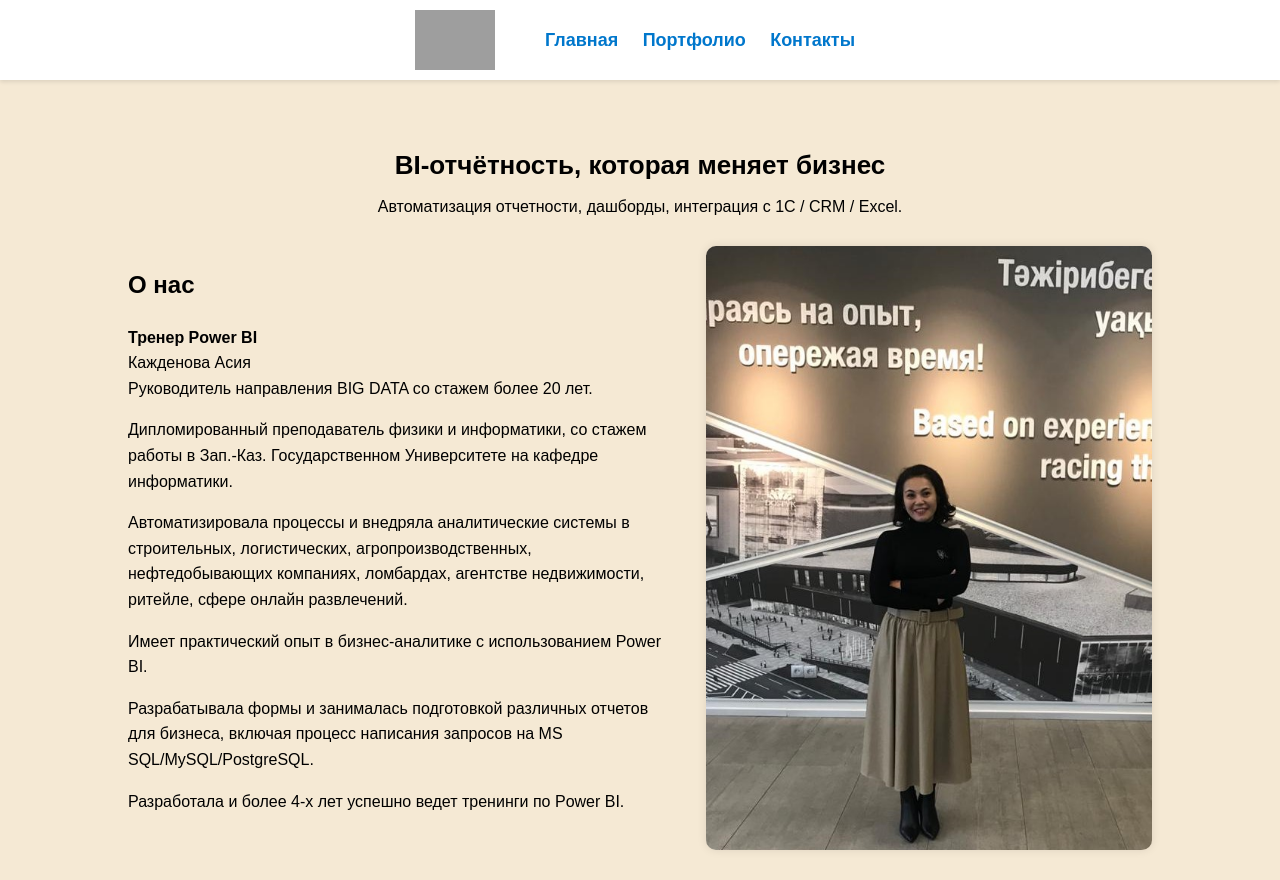
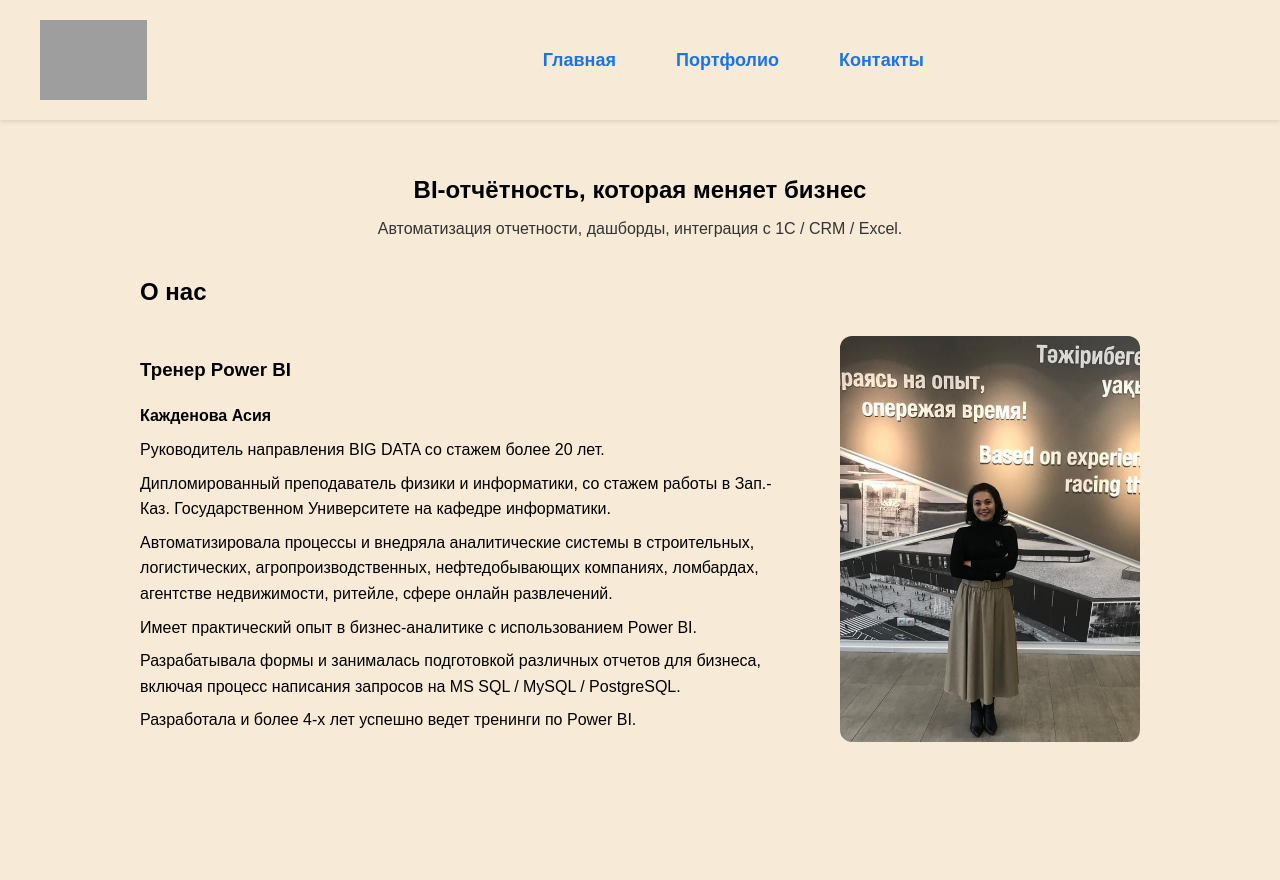
Before and after one commit to TwinWaSEE/finanaliz.github.io, a plain HTML site: page index.html in a window 1280 px wide. After the commit the page ends 800 px from the top, so only its background shows below. Drawn offline with Linux system fonts and the light colour scheme; grey boxes are pictures that could not be loaded.

Commit message:
Update index.html

```diff
--- a/index.html
+++ b/index.html
@@ -2,9 +2,91 @@
 <html lang="ru">
 <head>
   <meta charset="UTF-8" />
-  <meta name="viewport" content="width=device-width, initial-scale=1.0"/>
+  <meta name="viewport" content="width=device-width, initial-scale=1.0" />
   <title>Главная — FinanalizKZ</title>
   <link rel="stylesheet" href="style.css" />
+  <style>
+    body {
+      margin: 0;
+      font-family: Arial, sans-serif;
+      background-color: #f7ebd8;
+    }
+
+    header {
+      background-color: #f7ebd8;
+      padding: 20px 40px;
+      display: flex;
+      align-items: center;
+      justify-content: space-between;
+    }
+
+    .header-container {
+      display: flex;
+      align-items: center;
+      width: 100%;
+    }
+
+    .logo {
+      height: 80px;
+      margin-right: 40px;
+    }
+
+    nav {
+      flex-grow: 1;
+      display: flex;
+      justify-content: center;
+      gap: 40px;
+    }
+
+    nav a {
+      text-decoration: none;
+      font-weight: bold;
+      font-size: 18px;
+      color: #1a73e8;
+    }
+
+    main {
+      max-width: 1000px;
+      margin: 0 auto;
+      padding: 40px;
+    }
+
+    h1 {
+      text-align: center;
+      font-size: 24px;
+      margin-bottom: 10px;
+    }
+
+    p.subtitle {
+      text-align: center;
+      font-size: 16px;
+      color: #333;
+      margin-bottom: 40px;
+    }
+
+    .about-section {
+      display: flex;
+      gap: 40px;
+      align-items: flex-start;
+    }
+
+    .about-text {
+      flex: 1;
+    }
+
+    .about-text h2 {
+      margin-bottom: 10px;
+    }
+
+    .about-text p {
+      margin: 8px 0;
+    }
+
+    .about-image {
+      max-width: 300px;
+      border-radius: 12px;
+    }
+  </style>
 </head>
 <body>
   <header>
@@ -19,30 +101,25 @@
   </header>
 
   <main>
-    <h1 class="headline">BI-отчётность, которая меняет бизнес</h1>
-    <p class="subheadline">Автоматизация отчетности, дашборды, интеграция с 1С / CRM / Excel.</p>
+    <h1>BI-отчётность, которая меняет бизнес</h1>
+    <p class="subtitle">Автоматизация отчетности, дашборды, интеграция с 1С / CRM / Excel.</p>
 
-    <section class="about-section">
+    <h2>О нас</h2>
+    <div class="about-section">
       <div class="about-text">
-        <h2>О нас</h2>
-        <p><strong>Тренер Power BI</strong><br/>
-        Кажденова Асия<br/>
-        Руководитель направления BIG DATA со стажем более 20 лет.</p>
-
+        <h3>Тренер Power BI</h3>
+        <p><strong>Кажденова Асия</strong></p>
+        <p>Руководитель направления BIG DATA со стажем более 20 лет.</p>
         <p>Дипломированный преподаватель физики и информатики, со стажем работы в Зап.-Каз. Государственном Университете на кафедре информатики.</p>
-
         <p>Автоматизировала процессы и внедряла аналитические системы в строительных, логистических, агропроизводственных, нефтедобывающих компаниях, ломбардах, агентстве недвижимости, ритейле, сфере онлайн развлечений.</p>
-
         <p>Имеет практический опыт в бизнес-аналитике с использованием Power BI.</p>
-
-        <p>Разрабатывала формы и занималась подготовкой различных отчетов для бизнеса, включая процесс написания запросов на MS SQL/MySQL/PostgreSQL.</p>
-
+        <p>Разрабатывала формы и занималась подготовкой различных отчетов для бизнеса, включая процесс написания запросов на MS SQL / MySQL / PostgreSQL.</p>
         <p>Разработала и более 4-х лет успешно ведет тренинги по Power BI.</p>
       </div>
-      <div class="about-photo">
-        <img src="asiya.jpeg" alt="Кажденова Асия" />
+      <div>
+        <img src="asiya.jpeg" alt="Асия" class="about-image" />
       </div>
-    </section>
+    </div>
   </main>
 </body>
 </html>
```
